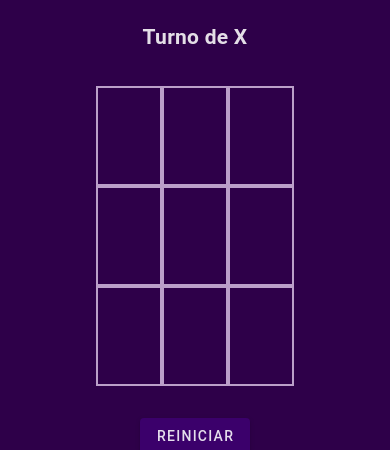
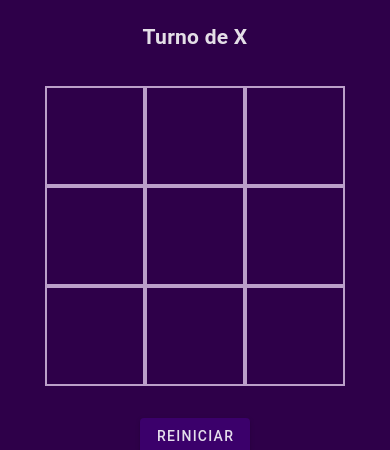
Before and after one commit to AndyMartinezAparicio/CeritoCruz, a Vue app in the folder cerito_cruz/: page /originalGame in a window 390 px wide. Shown: the part 244-694 px from the top of the page. Built offline with nearby package versions, Linux system fonts and the light colour scheme.

Commit message:
fix: Resolve board asymmetry on mobile devices
- Identify and correct layout issues in BoardView component
- Refactor Tablero component to support flexible layouts

```diff
--- a/cerito_cruz/src/components/TictactoeTablero2.vue
+++ b/cerito_cruz/src/components/TictactoeTablero2.vue
@@ -6,11 +6,12 @@ const classicTicTacToe = useClassicTicTacToe();
 </script>
 
 <template>
-    <v-container class="">
+    <v-container min-width="300" >
         <!-- Tablero -->
 
-        <div v-for="(row, x) in classicTicTacToe.board" :key="x" class="d-flex align-center justify-center">
-            <div v-for="(cell, y) in row" :key="y" @click="classicTicTacToe.MakeMove(x, y)" :class="[
+        <div v-for="(row, x) in classicTicTacToe.board" :key="x" class="d-flex align-center justify-center" >
+            <div v-for="(cell, y) in row"  :key="y" @click="classicTicTacToe.MakeMove(x, y)" :class="[
+
                 'casilla',
                 { 'text-orange': cell === 'X' },
                 { 'text-blue': cell === 'O' },
--- a/cerito_cruz/src/views/OriginalGame.vue
+++ b/cerito_cruz/src/views/OriginalGame.vue
@@ -10,7 +10,7 @@ const classicTicTacToe = useClassicTicTacToe();
 <template>
 	<v-container fluid min-height="100vh">
 		<v-row align="center" justify="center" class="fill-height">
-			<v-col align="center" cols="8" sm="6" md="4">
+			<v-col align="center" cols="12" sm="6" md="4">
 				<h1>Tic Tac Toe </h1>
 
 				<v-card-text v-if="classicTicTacToe.winner">
```
